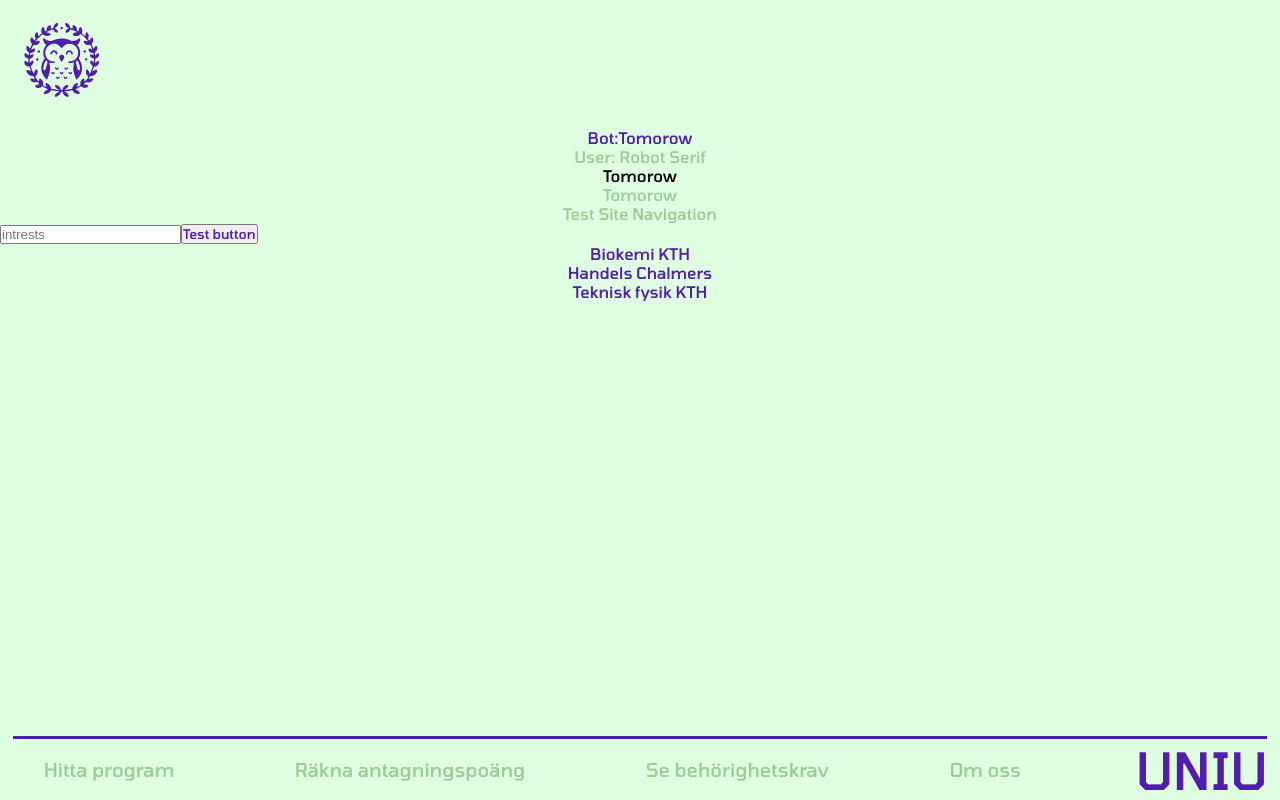
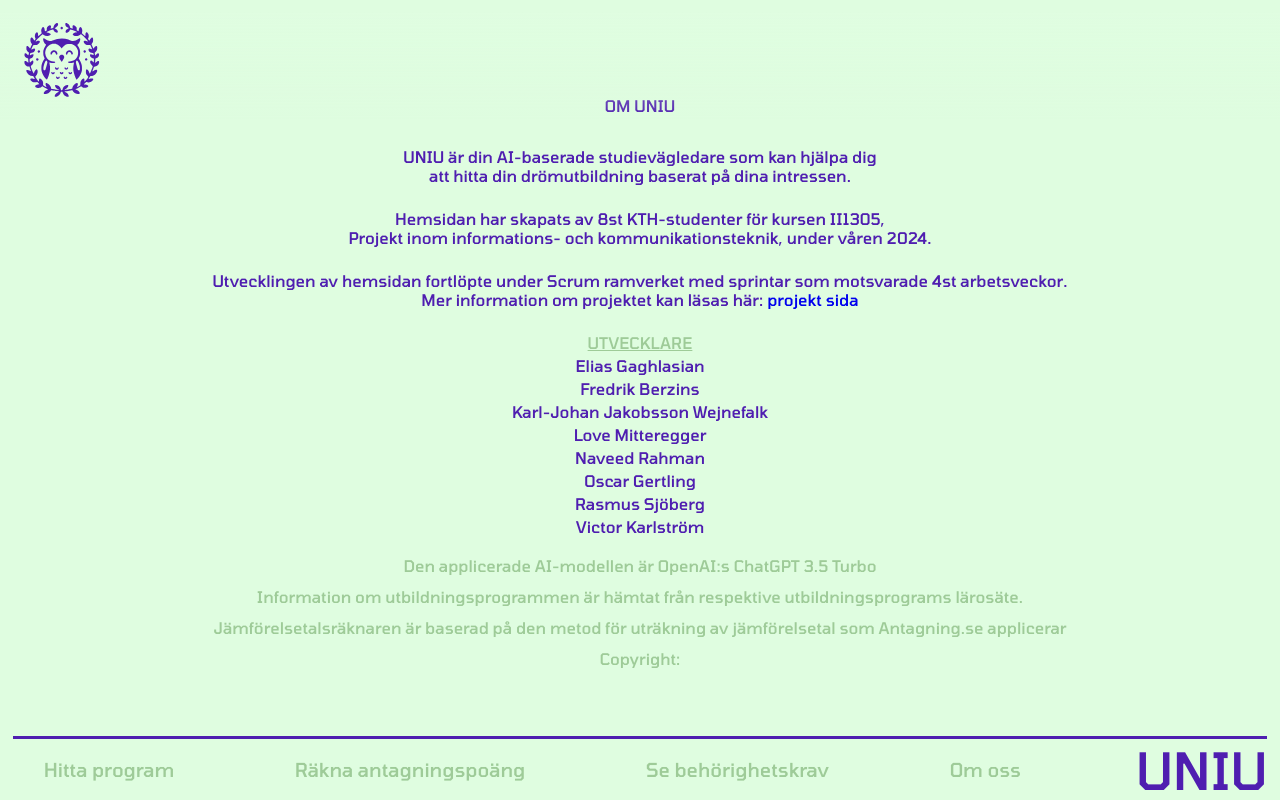
Before and after one commit to Karl-Johan-Jacobson/Ladusvala, a Next.js app in the folder uniuggla/: page /about in a window 1280 px wide. Built offline with nearby package versions, Linux system fonts and the light colour scheme.

Commit message:
user story 17 done Co-authored-by: Naveed Rahman  <Naveedrahm@users.noreply.github.com>

```diff
--- a/uniuggla/app/about/page.tsx
+++ b/uniuggla/app/about/page.tsx
@@ -2,31 +2,35 @@ export default function About() {
 	// HTML code, within <main>
 	return (
 		<main>
-			<div className="body" style={{ marginTop: "10vw" }}>
-				<p className="bot">Bot:Tomorow </p>
-				<p className="user">User: Robot Serif</p>
-				<p className="logo"> Tomorow</p>
-				<p className="siteNavigation"> Tomorow </p>
-				<a href="" className="siteNavigation">
-					<p className="link">Test Site Navigation</p>
-				</a>
+			<div className="title" style={{ marginTop: "12vh" }}>
+				<p className="bot">OM UNIU</p>
 
-				<input type="text" placeholder="intrests"></input>
-				<button type="button">
-					<p className="bot">Test button</p>
-				</button>
-
-				<ul>
-					<li>
-						<p className="bot">Biokemi KTH</p>
-					</li>
-					<li>
-						<p className="bot">Handels Chalmers</p>
-					</li>
-					<li>
-						<p className="bot">Teknisk fysik KTH</p>
-					</li>
-				</ul>
+				<div className="body" style={{ marginTop: "4vh" }}>
+					<p className="bot">UNIU är din AI-baserade studievägledare som kan hjälpa dig <br></br> att hitta din drömutbildning baserat på dina intressen.</p>
+				</div>
+				<div className="body" style={{ marginTop: "3vh" }}>
+					<p className="bot">Hemsidan har skapats av 8st KTH-studenter för kursen II1305, <br></br>Projekt inom informations- och kommunikationsteknik, under våren 2024.</p>
+				</div>
+				<div className="body" style={{ marginTop: "3vh" }}>
+					<p className="bot">Utvecklingen av hemsidan fortlöpte under Scrum ramverket med sprintar som motsvarade 4st arbetsveckor. <br></br> Mer information om projektet kan läsas här: <a href="https://ladusvala2024.wixsite.com/teamladusvala"> projekt sida</a></p>
+				</div>
+			</div>
+			<div classname="body" style={{margin: "0 auto", textAlign: "left", width: "max-content", display: "block"}}>
+					<p className="user" style={{ marginTop: "3vh", textDecoration: "underline"}}> UTVECKLARE </p>
+					<p className="bot" style={{ marginTop: "0.5vh"}}> Elias Gaghlasian </p>
+					<p className="bot" style={{ marginTop: "0.5vh"}}> Fredrik Berzins </p>
+					<p className="bot" style={{ marginTop: "0.5vh"}}> Karl-Johan Jakobsson Wejnefalk</p>
+					<p className="bot" style={{ marginTop: "0.5vh"}}> Love Mitteregger </p>
+					<p className="bot" style={{ marginTop: "0.5vh"}}> Naveed Rahman </p>
+					<p className="bot" style={{ marginTop: "0.5vh"}}> Oscar Gertling </p>
+					<p className="bot" style={{ marginTop: "0.5vh"}}> Rasmus Sjöberg </p>
+					<p className="bot" style={{ marginTop: "0.5vh"}}> Victor Karlström </p>
+			</div>
+			<div classname="body">
+				<p className="user" style={{ marginTop: "2.5vh"}}> Den applicerade AI-modellen är OpenAI:s ChatGPT 3.5 Turbo </p>
+				<p className="user" style={{ marginTop: "1.5vh"}}> Information om utbildningsprogrammen är hämtat från respektive utbildningsprograms lärosäte. </p>
+				<p className="user" style={{ marginTop: "1.5vh"}}> Jämförelsetalsräknaren är baserad på den metod för uträkning av jämförelsetal som Antagning.se applicerar</p>
+				<p className="user" style={{ marginTop: "1.5vh"}}> Copyright: </p>
 			</div>
 		</main>
 	);
```
